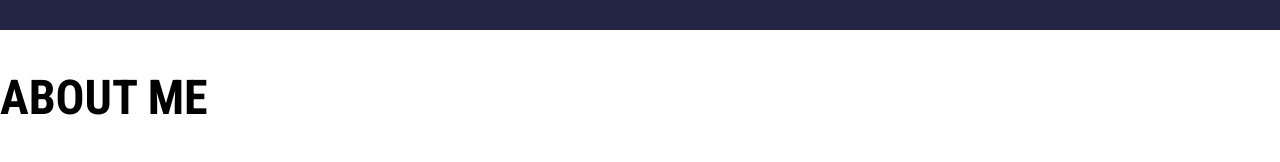
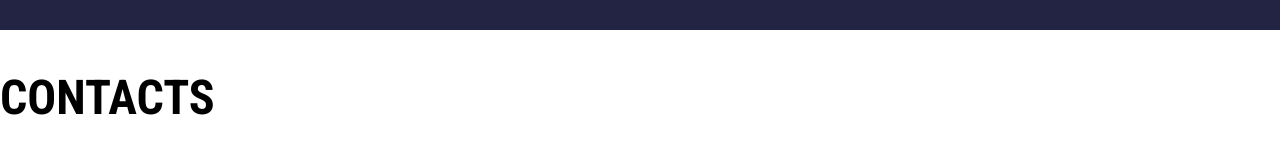
Before and after one commit to anastasia-bogdanova/knowledgeCheckOne, a plain HTML site: page index.html in a window 1280 px wide. Shown: the part 1459-1621 px from the top of the page. Drawn offline with nearby package versions, Linux system fonts and the light colour scheme.

Commit message:
Update index.html
Added contacts title

```diff
--- a/index.html
+++ b/index.html
@@ -123,7 +123,7 @@ One of my favorite things to do outside of work is to take a long run in the loc
         <section class="contact-container">
 
         <div class="contact-content">
-          <h2>About Me</h2>
+          <h2>Contacts</h2>
 
             <p>Give me a shout at <a href="mailto:ana.bogdanova.pm@gmail.com">ana.bogdanova.pm@gmail.com</a> or on <a href="https://www.linkedin.com/in/anabogdanova/">LinkedIn</a>!</p>
 
```
